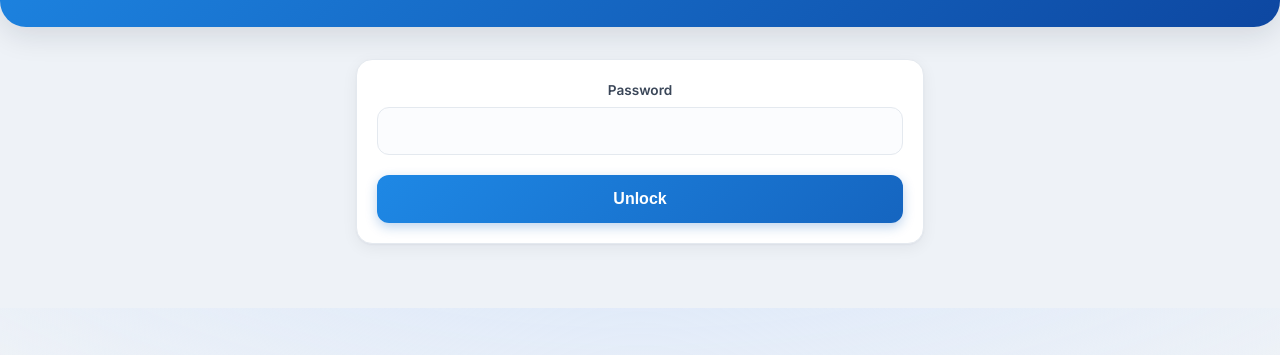
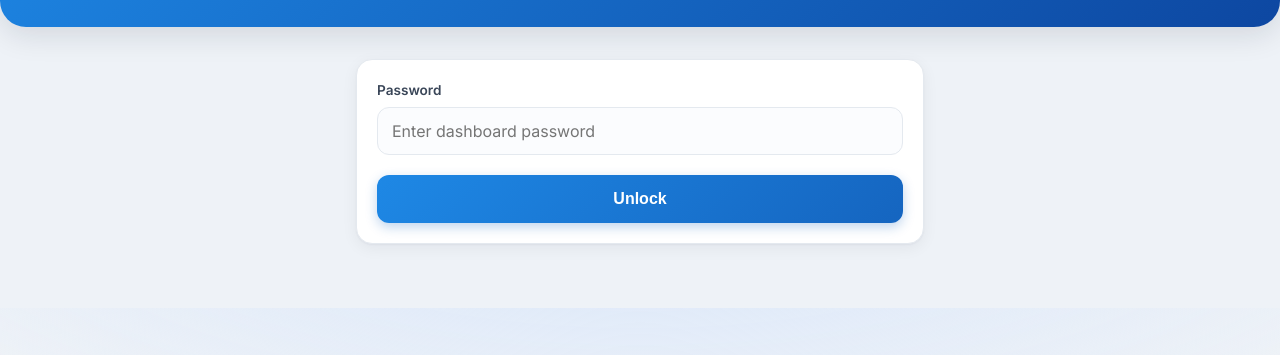
Before and after one commit to akash9936/rentalservice, a website with bundled scripts: page public/admin.html in a window 1280 px wide. Shown: the part 149-504 px from the top of the page. Built offline with nearby package versions, Linux system fonts and the light colour scheme.

Commit message:
updated UI

```diff
--- a/public/admin.html
+++ b/public/admin.html
@@ -18,9 +18,9 @@
 
   <div class="wrap">
     <!-- Locked view -->
-    <div id="locked" class="card center">
+    <div id="locked" class="card">
       <label for="password">Password</label>
-      <input id="password" type="password" autocomplete="current-password" />
+      <input id="password" type="password" autocomplete="current-password" placeholder="Enter dashboard password" />
       <button id="unlockBtn">Unlock</button>
       <div id="authMsg" class="msg bad hidden"></div>
     </div>
```
